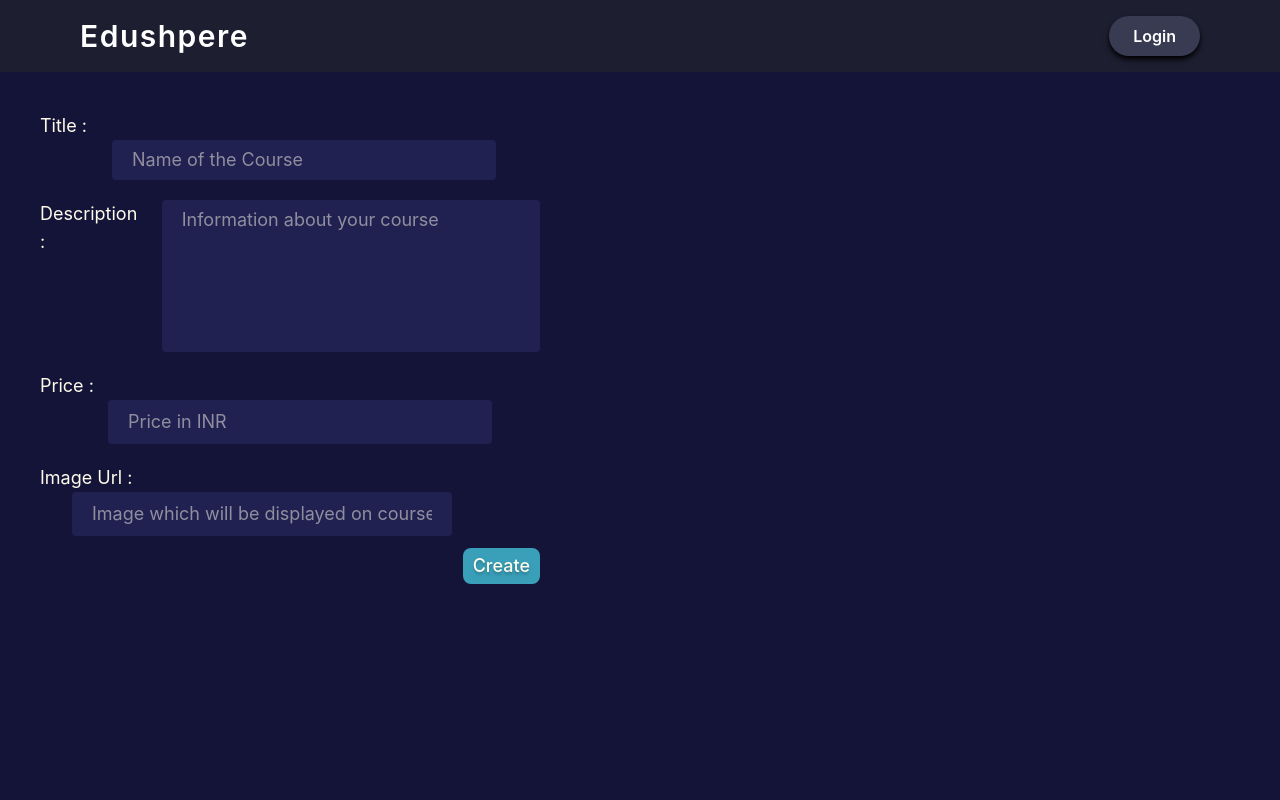
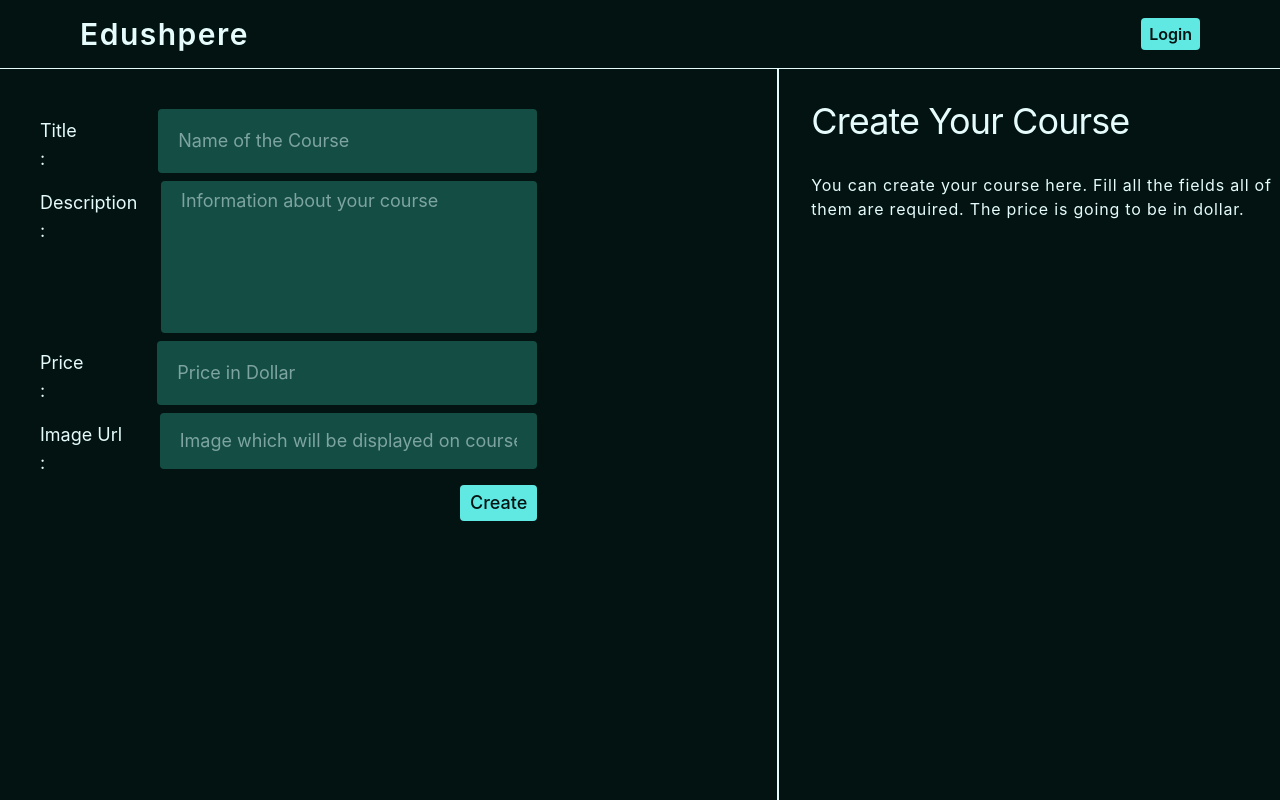
Before and after one commit to Mohammedmt10/EduSphere, a React (Vite) app: page /createCourse in a window 1280 px wide. Built offline with nearby package versions, Linux system fonts and the light colour scheme; no server answers.

Commit message:
polishing adminside

```diff
--- a/src/App.css
+++ b/src/App.css
@@ -11,6 +11,7 @@
   --color-secondary-200:#203888;
   --color-secondary-100:#295ee7;
   --color-BackgroundColor-200: #144d44;
+  --color-BackgroundColor-150: #117463;
   --color-BackgroundColor-100:#10917a;
   --font-display : "Inter", sans-serif;
   --font-code : "Inconsolata", monospace
--- a/src/components/AdminDashboard.tsx
+++ b/src/components/AdminDashboard.tsx
@@ -31,10 +31,10 @@
   },[])
 
   return (
-    <div className="bg-[#141439] min-h-screen">
+    <div className="bg-BackgroundColor min-h-screen">
       <AdminNavBar />
       <div className="text-white px-10 pt-10">
-        <h2 className="text-4xl font-bold mb-8 font-[Jockey One]">My Courses</h2>
+        <h2 className="text-4xl font-bold mb-8 font-display">My Courses</h2>
 
         <div className="grid grid-cols-3 gap-6">
           {courses.map((course : ICourse) => (
@@ -44,7 +44,7 @@
               <CardElement title={course.title} imageUrl={course.imageUrl} price={course.price} buttonText='view' />
             </div>
           ))}
-          <div className="bg-gradient-to-b from-[#240046] to-[#10002B] rounded-3xl flex items-center justify-center cursor-pointer hover:opacity-85 transition hover:-translate-y-1 h-52 duration-300 drop-shadow-lg drop-shadow-[#0000006a]"
+          <div className="bg-gradient-to-b from-BackgroundColor-200 to-BackgroundColor-150 rounded-3xl flex items-center justify-center cursor-pointer hover:opacity-85 transition hover:-translate-y-1 h-52 duration-300 drop-shadow-lg drop-shadow-[#0000006a]"
             onClick={() => {navigate('/createCourse')}}>
              <div>
                 <svg xmlns="http://www.w3.org/2000/svg" className="size-13" fill="white" viewBox="0 0 24 24" stroke-width="1.5" stroke="currentColor">
--- a/src/components/AdminNavBar.tsx
+++ b/src/components/AdminNavBar.tsx
@@ -29,9 +29,9 @@
         getAdminInfo();
       },[])
 
-    return <div className="relative text-white bg-[#1D1E30] flex justify-between px-20 py-4 items-center font-[Jockey One] z-[99]">
+    return <div className="relative text-fontColor bg-BackgroundColor flex justify-between px-20 py-4 items-center font-[Jockey One] z-[99] border-b-1 border-fontColor">
         <div className="text-3xl font-semibold tracking-wider">Edushpere</div>
-        {!loggedIn && <div className="font font-semibold px-6 py-2 bg-[#383B52] shadow-md shadow-black rounded-full text-white hover:bg-[#46436d] cursor-pointer"
+        {!loggedIn && <div className="font font-semibold px-2 py-1 bg-primary-200 rounded text-BackgroundColor cursor-pointer"
           onClick={() => navigate('/adminLogin')}>
           Login
         </div>}
@@ -40,7 +40,7 @@
         }} className='cursor-pointer'>
             <Profile />
           </div>}
-          {adminDetails && loggedIn && <div className='absolute right-0 mr-10 mt-40 bg-[#342b52] p-5 text-center rounded-xl'>
+          {adminDetails && loggedIn && <div className='absolute right-0 mr-10 mt-40 bg-BackgroundColor-200 p-5 text-center rounded-xl'>
               <div>
                 <div className='right-2 top-2 absolute cursor-pointer' onClick={()=> {
                   setAdminDetails(false);
@@ -53,7 +53,7 @@
                 <div onClick={() => {
                   localStorage.removeItem('token');
                   getAdminInfo();
-                }} className='w-full bg-[#160c38] mt-3 py-1 rounded-full hover:bg-transparent border-2 border-[#1c1141] cursor-pointer'>
+                }} className='w-full bg-primary-200 text-BackgroundColor mt-3 py-1 rounded border-2 cursor-pointer'>
                   Logout
                 </div>
               </div>
--- a/src/components/CourseForm.tsx
+++ b/src/components/CourseForm.tsx
@@ -39,31 +39,43 @@
         }
     }
 
-    return <div className="bg-[#141439] h-screen">
+    return <div className="bg-BackgroundColor h-screen overflow-clip max-h-screen">
         <AdminNavBar />
-        <form className="text-amber-50 text-lg p-10 w-145" onSubmit={createCourse}>
-            Title :
-            <input type="text" className="bg-[#202051] outline-0 ml-18 rounded py-1.5 px-5 w-96 mb-5 font-normal" name="title" placeholder="Name of the Course" />
-            <div className="flex mb-5">
-                <div>
+        <div className="flex h-full">
+        <form className="text-fontColor text-lg p-10 w-fit not-sm:w-fit not-sm:mx-auto border-r-2 h-full pr-60" onSubmit={createCourse}>
+            <div className="flex not-sm:block">
+                <div className="py-2">Title :</div>
+                    <input type="text" className="bg-BackgroundColor-200 outline-0 ml-18 rounded py-1.5 px-5 w-96 mb-2 font-normal not-sm:ml-0" name="title" placeholder="Name of the Course" />
+            </div>
+            <div className="flex mb-2 not-sm:block">
+                <div className="py-2">
                     Description :
                 </div>
-                <textarea className="bg-[#202051] outline-0 ml-4 rounded p-1 py-1.5 px-5 w-96 resize-none" placeholder="Information about your course" name="desc" rows={5} />
+                <textarea className="bg-BackgroundColor-200 outline-0 ml-4 rounded p-1 py-1.5 px-5 w-96 resize-none not-sm:ml-0" placeholder="Information about your course" name="desc" rows={5} />
             </div>
-            Price :
-            <input type="text" className="bg-[#202051] outline-0 ml-17 rounded p-2 px-5 w-96 mb-5" name="price" placeholder="Price in INR" />
-            <br />
-            Image Url :
-            <input type="text" className="bg-[#202051] outline-0 ml-8 rounded p-2 px-5 w-95 mb-3" name="imgUrl" placeholder="Image which will be displayed on course" />
-            <br />
+            <div className="flex not-sm:block">
+                <div className="py-2">Price :</div>
+                    <input type="text" className="bg-BackgroundColor-200 outline-0 ml-16 rounded p-2 px-5 w-96 mb-2 not-sm:ml-0" name="price" placeholder="Price in Dollar" />
+                </div>
+                <div className="flex not-md:block">
+                    <div className="py-2">Image Url : </div>
+                    <input type="text" className="bg-BackgroundColor-200 outline-0 ml-7 rounded p-2 px-5 w-95 mb-4 not-md:ml-0" name="imgUrl" placeholder="Image which will be displayed on course" />
+                </div>
                 {message && <div className="text-red-500 text-center mb-3">
                         {message}
                     </div>}
                 <div>
-                <button className="bg-[#3aa0ba] w-fit font-medium py-1 px-2.5 rounded-lg hover:cursor-pointer text-shadow-lg shadow-black float-right relative" type="submit">
+                    <button className="bg-primary-200 text-BackgroundColor w-fit font-medium py-1 px-2.5 rounded hover:cursor-pointer float-right relative" type="submit">
                     Create
                 </button>
                 </div>
             </form>
+            <div className="text-fontColor px-8">
+                <div className="text-4xl py-8 tracking-tight">Create Your Course</div>
+                <div className="w-120 tracking-wider">
+                    You can create your course here. Fill all the fields all of them are required. The price is going to be in dollar.
+                </div>
+            </div>
+        </div>
     </div>
 }
--- a/src/components/purchasedCourses.tsx
+++ b/src/components/purchasedCourses.tsx
@@ -44,14 +44,14 @@
             <div className="font-bold text-2xl p-8 ml-12">
                 Purchased Courses
             </div>
-            <div className="flex flex-wrap md:mx-12 gap-10">
+            {courses[0] && <div className="flex flex-wrap md:mx-12 gap-10">
                 {courses.map((course : course)=> (
                     <div className="my-4 mx-auto" onClick={()=> {
                         navigate(`/content/${course.courseId._id}`);
                     }}>
                     <CardElement title={course.courseId.title} price={course.courseId.price} imageUrl={course.courseId.imageUrl}  buttonText="View Course" /></div>
                 ))}
-            </div>
+            </div>}
         </div>
     </div>
 }
--- a/src/index.css
+++ b/src/index.css
@@ -11,6 +11,7 @@
   --color-secondary-200:#203888;
   --color-secondary-100:#295ee7;
   --color-BackgroundColor-200: #144d44;
+  --color-BackgroundColor-150: #117463;
   --color-BackgroundColor-100:#10917a;
   --font-display : "Inter", sans-serif;
   --font-code : "Inconsolata", monospace
```
Also changed, not shown: src/components/AdminLoginPage.tsx (+9 -9 lines), src/components/AdminSignUp.tsx (+10 -10 lines). Lines whose indentation alone changed are shown as unchanged.
